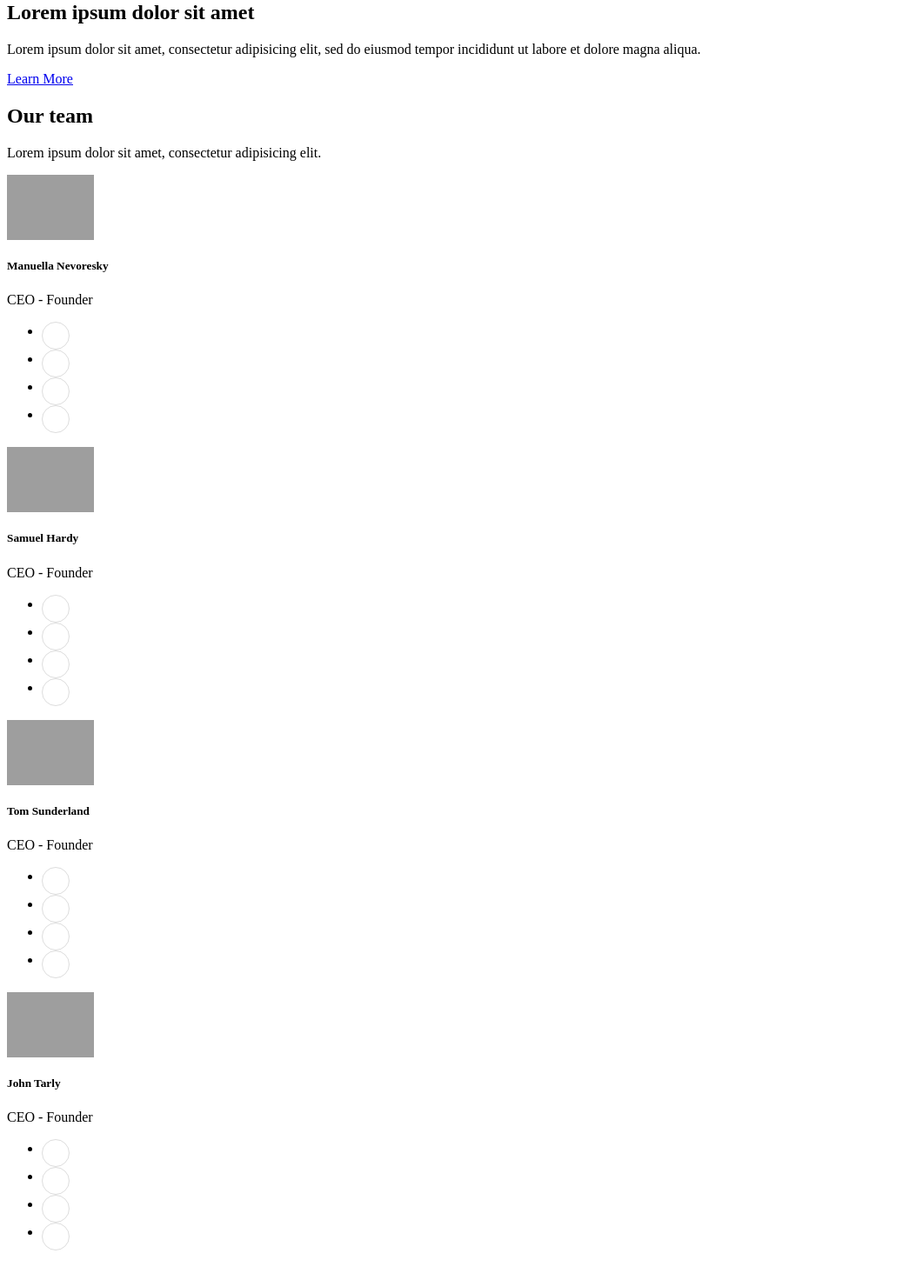
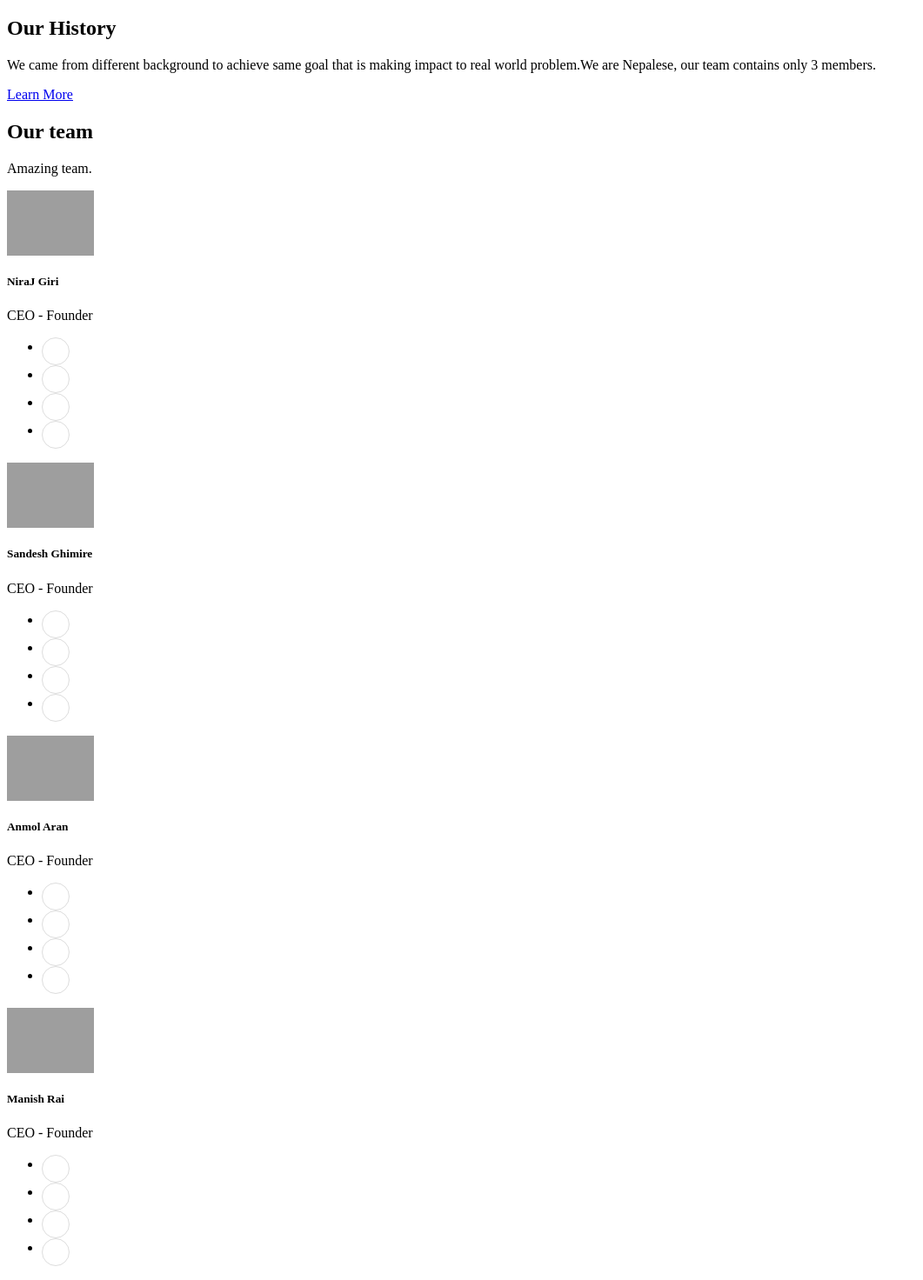
Before and after one commit to Sandesh-Ghimire/NepaleseStuff_s, a PHP site: page /about.php in a window 1280 px wide. Shown: the part 1172-2644 px from the top of the page at 87% size, without its empty margins (0-1061 px from the left). Before the commit the page ends 2610 px from the top, so only its background shows below. Run offline with PHP 8.4, Linux system fonts and the light colour scheme; grey boxes are pictures that could not be loaded.

Commit message:
added content -about.php.

```diff
--- a/about.php
+++ b/about.php
@@ -5,10 +5,10 @@
     <div class="container py-5">
         <div class="row h-100 align-items-center py-5">
         <div class="col-lg-6">
-            <h1 class="display-4">About us page</h1>
-            <p class="lead text-muted mb-0">Create a minimal about us page using Bootstrap 4.</p>
+            <h1 class="display-4">Our Mission</h1>
+            <p class="lead text-muted mb-0">We are providing easy navigation,relaible,updated information to users of all kind who seeks the information about our country Nepal.</p>
             <p class="lead text-muted">Snippet by <a href="https://bootstrapious.com/snippets" class="text-muted">
-                        <u>Bootstrapious</u></a>
+                        <u>Learn more</u></a>
             </p>
         </div>
         <div class="col-lg-6 d-none d-lg-block"><img src="https://bootstrapious.com/i/snippets/sn-about/illus.png" alt="" class="img-fluid"></div>
@@ -20,16 +20,16 @@
     <div class="container py-5">
         <div class="row align-items-center mb-5">
         <div class="col-lg-6 order-2 order-lg-1"><i class="fa fa-bar-chart fa-2x mb-3 text-primary"></i>
-            <h2 class="font-weight-light">Lorem ipsum dolor sit amet</h2>
-            <p class="font-italic text-muted mb-4">Lorem ipsum dolor sit amet, consectetur adipisicing elit, sed do eiusmod tempor incididunt ut labore et dolore magna aliqua.</p><a href="#" class="btn btn-light px-5 rounded-pill shadow-sm">Learn More</a>
+            <h2 class="font-weight-light">Our story</h2>
+            <p class="font-italic text-muted mb-4">We are young students who are doing engeneering in the field of computer science so that we can deliver our ideas into the real world.So we come up with the idea of providing such platform for Nepal where we can find almost all info about Nepal.</p><a href="#" class="btn btn-light px-5 rounded-pill shadow-sm">Learn More</a>
         </div>
         <div class="col-lg-5 px-5 mx-auto order-1 order-lg-2"><img src="https://bootstrapious.com/i/snippets/sn-about/img-1.jpg" alt="" class="img-fluid mb-4 mb-lg-0"></div>
         </div>
         <div class="row align-items-center">
         <div class="col-lg-5 px-5 mx-auto"><img src="https://bootstrapious.com/i/snippets/sn-about/img-2.jpg" alt="" class="img-fluid mb-4 mb-lg-0"></div>
         <div class="col-lg-6"><i class="fa fa-leaf fa-2x mb-3 text-primary"></i>
-            <h2 class="font-weight-light">Lorem ipsum dolor sit amet</h2>
-            <p class="font-italic text-muted mb-4">Lorem ipsum dolor sit amet, consectetur adipisicing elit, sed do eiusmod tempor incididunt ut labore et dolore magna aliqua.</p><a href="#" class="btn btn-light px-5 rounded-pill shadow-sm">Learn More</a>
+            <h2 class="font-weight-light">Our History</h2>
+            <p class="font-italic text-muted mb-4">We came from different background to achieve same goal that is making impact to real world problem.We are Nepalese, our team contains only 3 members.</p><a href="#" class="btn btn-light px-5 rounded-pill shadow-sm">Learn More</a>
         </div>
         </div>
     </div>
@@ -40,7 +40,7 @@
         <div class="row mb-4">
         <div class="col-lg-5">
             <h2 class="display-4 font-weight-light">Our team</h2>
-            <p class="font-italic text-muted">Lorem ipsum dolor sit amet, consectetur adipisicing elit.</p>
+            <p class="font-italic text-muted">Amazing team.</p>
         </div>
         </div>
 
@@ -48,7 +48,7 @@
         <!-- Team item-->
         <div class="col-xl-3 col-sm-6 mb-5">
             <div class="bg-white rounded shadow-sm py-5 px-4"><img src="https://bootstrapious.com/i/snippets/sn-about/avatar-4.png" alt="" width="100" class="img-fluid rounded-circle mb-3 img-thumbnail shadow-sm">
-            <h5 class="mb-0">Manuella Nevoresky</h5><span class="small text-uppercase text-muted">CEO - Founder</span>
+            <h5 class="mb-0">NiraJ Giri</h5><span class="small text-uppercase text-muted">CEO - Founder</span>
             <ul class="social mb-0 list-inline mt-3">
                 <li class="list-inline-item"><a href="#" class="social-link"><i class="fa fa-facebook-f"></i></a></li>
                 <li class="list-inline-item"><a href="#" class="social-link"><i class="fa fa-twitter"></i></a></li>
@@ -62,7 +62,7 @@
         <!-- Team item-->
         <div class="col-xl-3 col-sm-6 mb-5">
             <div class="bg-white rounded shadow-sm py-5 px-4"><img src="https://bootstrapious.com/i/snippets/sn-about/avatar-3.png" alt="" width="100" class="img-fluid rounded-circle mb-3 img-thumbnail shadow-sm">
-            <h5 class="mb-0">Samuel Hardy</h5><span class="small text-uppercase text-muted">CEO - Founder</span>
+            <h5 class="mb-0">Sandesh Ghimire</h5><span class="small text-uppercase text-muted">CEO - Founder</span>
             <ul class="social mb-0 list-inline mt-3">
                 <li class="list-inline-item"><a href="#" class="social-link"><i class="fa fa-facebook-f"></i></a></li>
                 <li class="list-inline-item"><a href="#" class="social-link"><i class="fa fa-twitter"></i></a></li>
@@ -76,7 +76,7 @@
         <!-- Team item-->
         <div class="col-xl-3 col-sm-6 mb-5">
             <div class="bg-white rounded shadow-sm py-5 px-4"><img src="https://bootstrapious.com/i/snippets/sn-about/avatar-2.png" alt="" width="100" class="img-fluid rounded-circle mb-3 img-thumbnail shadow-sm">
-            <h5 class="mb-0">Tom Sunderland</h5><span class="small text-uppercase text-muted">CEO - Founder</span>
+            <h5 class="mb-0">Anmol Aran</h5><span class="small text-uppercase text-muted">CEO - Founder</span>
             <ul class="social mb-0 list-inline mt-3">
                 <li class="list-inline-item"><a href="#" class="social-link"><i class="fa fa-facebook-f"></i></a></li>
                 <li class="list-inline-item"><a href="#" class="social-link"><i class="fa fa-twitter"></i></a></li>
@@ -90,7 +90,7 @@
         <!-- Team item-->
         <div class="col-xl-3 col-sm-6 mb-5">
             <div class="bg-white rounded shadow-sm py-5 px-4"><img src="https://bootstrapious.com/i/snippets/sn-about/avatar-1.png" alt="" width="100" class="img-fluid rounded-circle mb-3 img-thumbnail shadow-sm">
-            <h5 class="mb-0">John Tarly</h5><span class="small text-uppercase text-muted">CEO - Founder</span>
+            <h5 class="mb-0">Manish Rai</h5><span class="small text-uppercase text-muted">CEO - Founder</span>
             <ul class="social mb-0 list-inline mt-3">
                 <li class="list-inline-item"><a href="#" class="social-link"><i class="fa-brands fa-facebook-f"></i></a></li>
                 <li class="list-inline-item"><a href="#" class="social-link"><i class="fa fa-twitter"></i></a></li>
```
